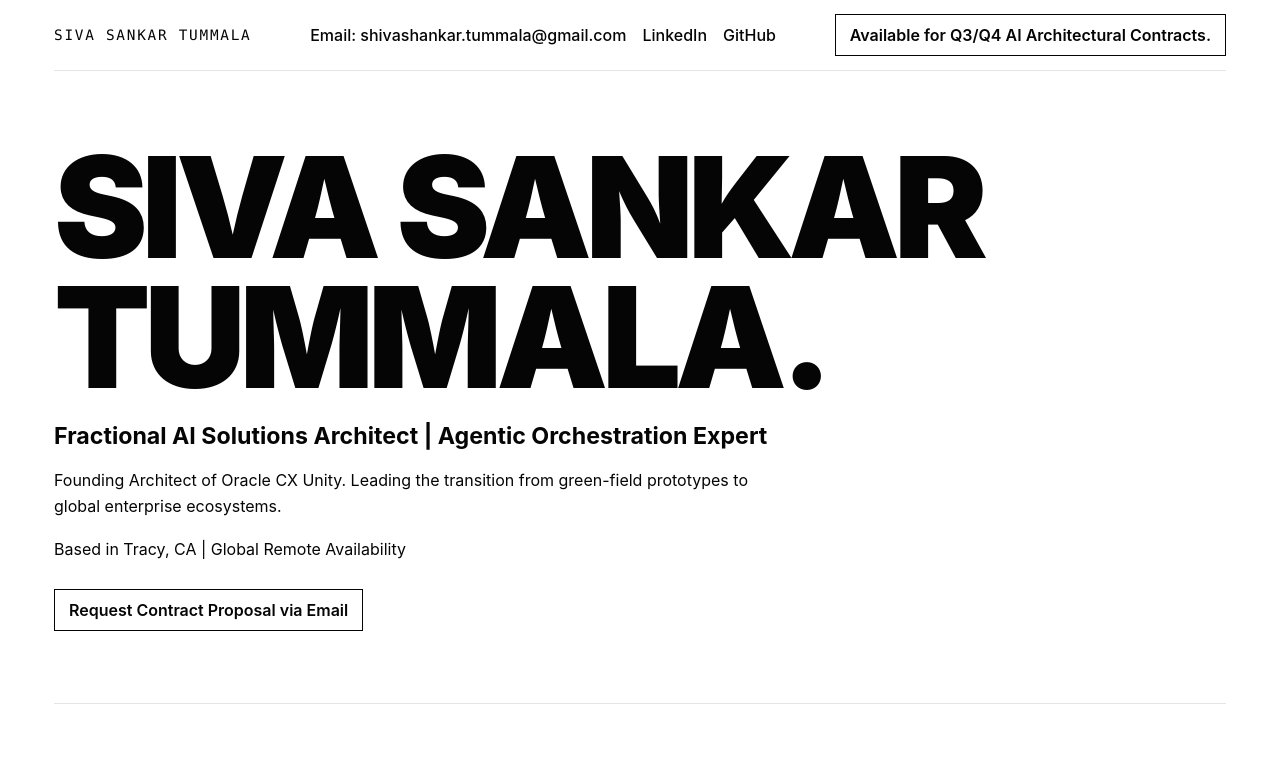
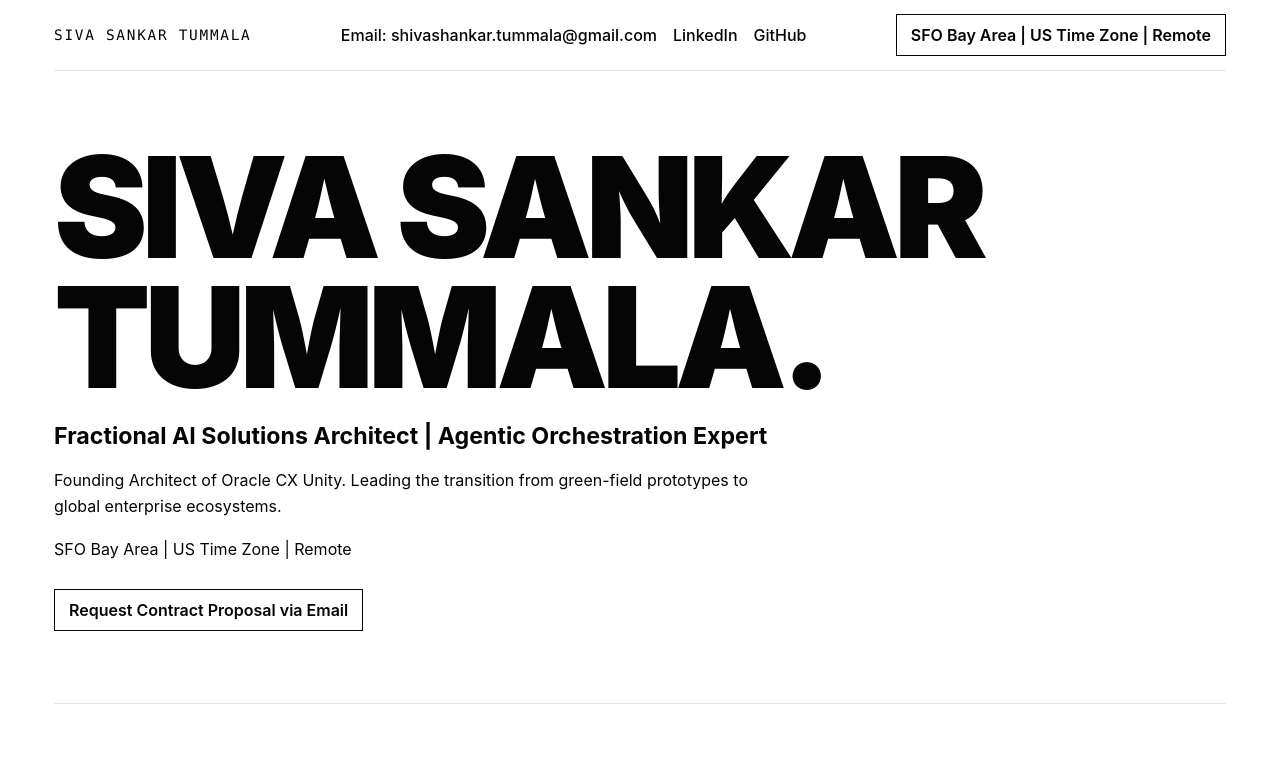
Before and after one commit to shivashankartummala/sivatummala-website, a Next.js app: page / in a window 1280 px wide. Shown: the top 784 px of the page. Built offline with nearby package versions, Linux system fonts and the light colour scheme.

Commit message:
docs: update location and availability line

```diff
--- a/app/page.js
+++ b/app/page.js
@@ -26,7 +26,7 @@ export default function HomePage() {
           <a href="https://www.linkedin.com/in/shivashankartummala/" target="_blank" rel="noopener noreferrer">LinkedIn</a>
           <a href="https://github.com/shivashankartummala" target="_blank" rel="noopener noreferrer">GitHub</a>
         </nav>
-        <span className="availability">Available for Q3/Q4 AI Architectural Contracts.</span>
+        <span className="availability">SFO Bay Area | US Time Zone | Remote</span>
       </header>
 
       <section className="hero section-grid" id="top">
@@ -37,7 +37,7 @@ export default function HomePage() {
             Founding Architect of Oracle CX Unity. Leading the transition from green-field prototypes to global
             enterprise ecosystems.
           </p>
-          <p className="hero-copy">Based in Tracy, CA | Global Remote Availability</p>
+          <p className="hero-copy">SFO Bay Area | US Time Zone | Remote</p>
           <div className="cta-row">
             <a href="mailto:shivashankar.tummala@gmail.com" className="cta-link">Request Contract Proposal via Email</a>
           </div>
```
